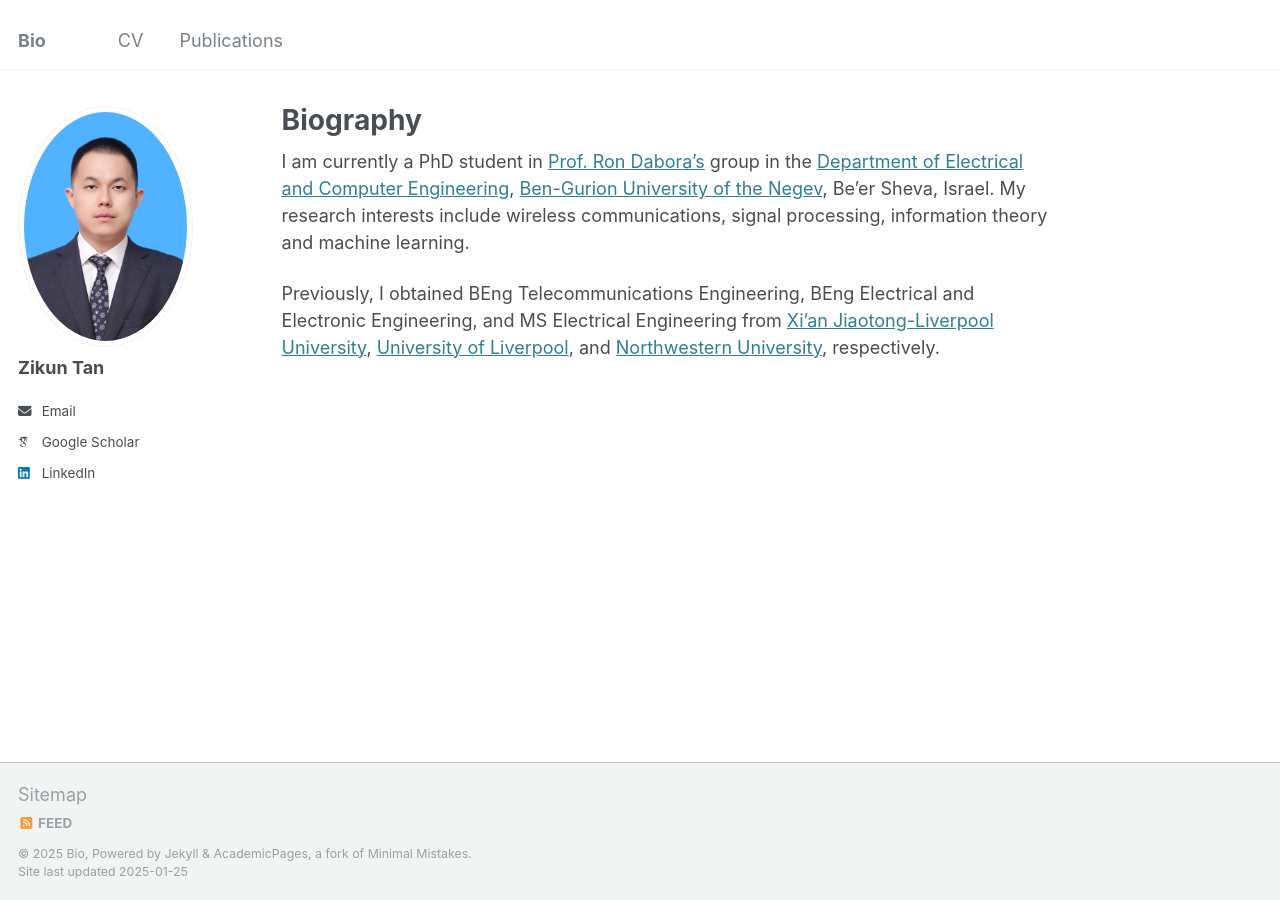
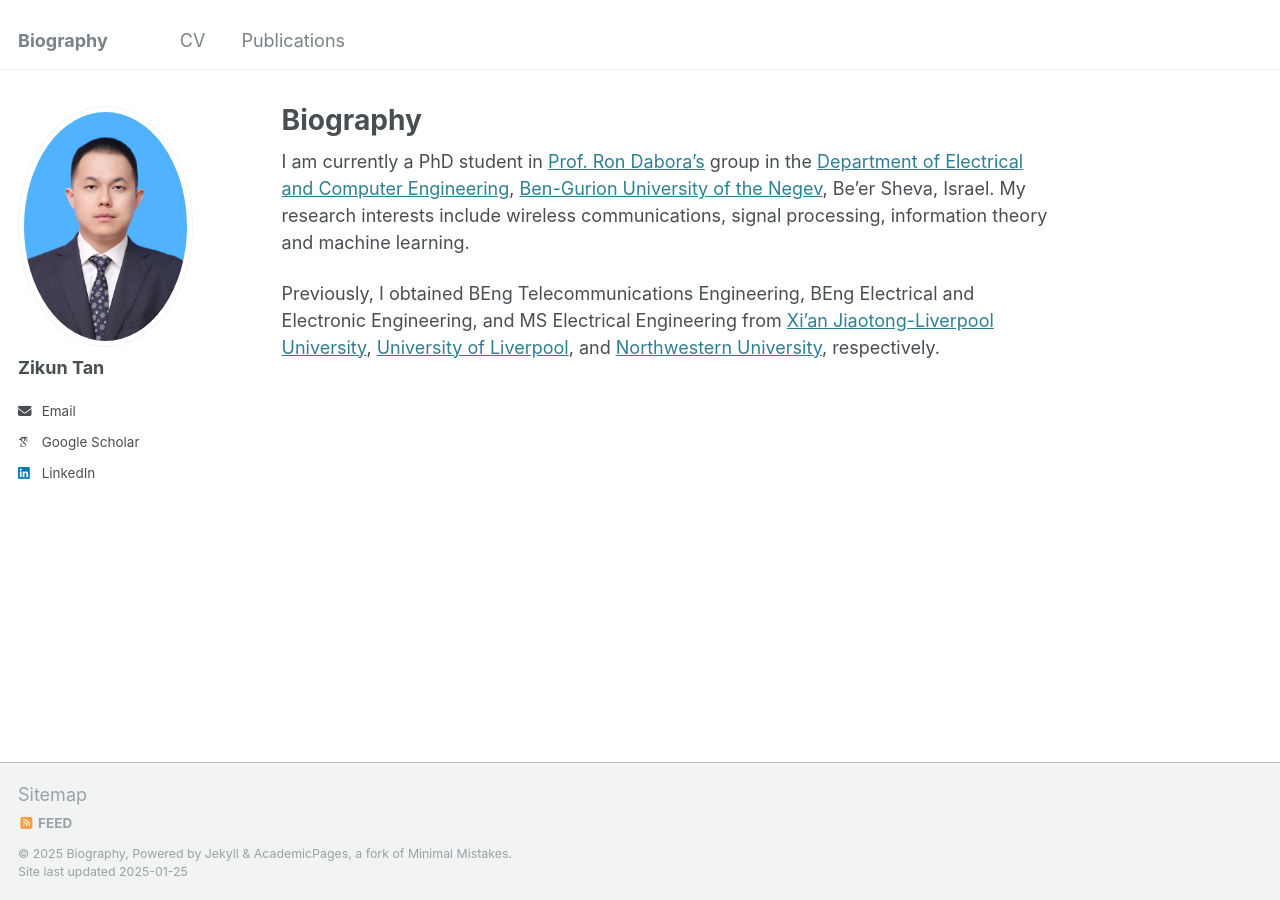
Before and after one commit to ZikunTan/zikuntan.github.io, a Jekyll site: the page built from _pages/about.md, in a window 1280 px wide. Built offline with Jekyll 4.4.1, drawn with Linux system fonts in a browser that asks for light colours; some web fonts are replaced.

Commit message:
Update _config.yml

```diff
--- a/_config.yml
+++ b/_config.yml
@@ -8,7 +8,7 @@
 
 # Basic Site Settings
 # locale                   : "en-US"
-title                    : "Bio"
+title                    : "Biography"
 # title_separator          : "-"
 # name                     : &name "Your Name"
 # description              : &description "personal description"
```
